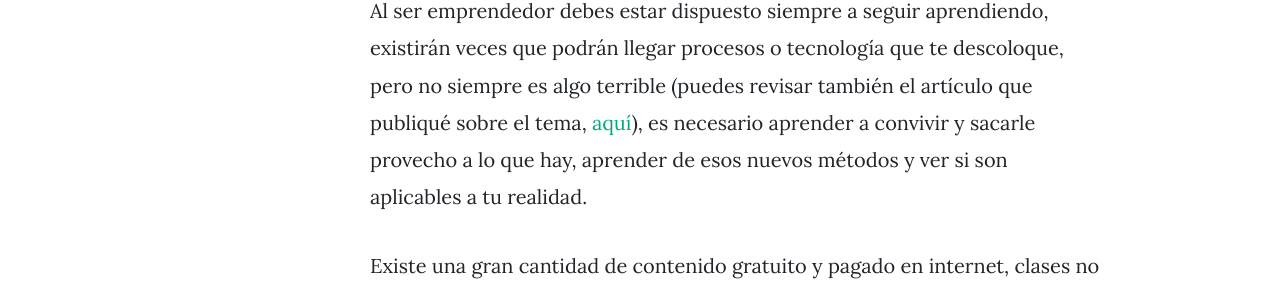
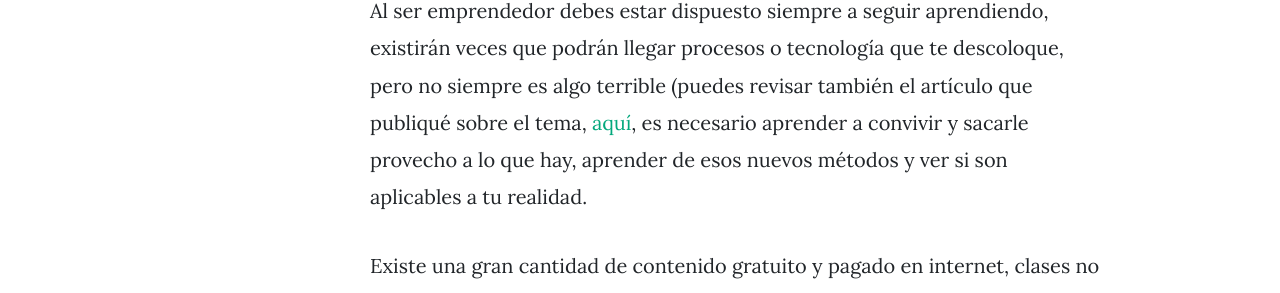
Before and after one commit to FrancisIron/phivar, a Jekyll site: the page built from _posts/2019-04-26-8-puntos-que-debes-saber-a-la-hora-de-emprender.md, in a window 1280 px wide and 900 px high, scrolled down 2903 px. Shown: the part 150-443 px from the top of the window. Built offline with Jekyll 4.4.1, drawn with Linux system fonts in a browser that asks for light colours; nearby versions of some CDN libraries; comment, search, counter and statistics services are not loaded; part of the change alters nothing that is shown.

```diff
--- a/_posts/2019-04-26-8-puntos-que-debes-saber-a-la-hora-de-emprender.md
+++ b/_posts/2019-04-26-8-puntos-que-debes-saber-a-la-hora-de-emprender.md
@@ -26,7 +26,7 @@ También es importante observarlos y observar cómo se comportan, hace tiempo ve
 
 ## 4. Capacítate continuamente
 
-Al ser emprendedor debes estar dispuesto siempre a seguir aprendiendo, existirán veces que podrán llegar procesos o tecnología que te descoloque, pero no siempre es algo terrible (puedes revisar también el artículo que publiqué sobre el tema, [aquí](https://consultancysoft.com/mitos-y-verdades-de-la-implementacion-de-software-en-el-trabajo/)), es necesario aprender a convivir y sacarle provecho a lo que hay, aprender de esos nuevos métodos y ver si son aplicables a tu realidad.
+Al ser emprendedor debes estar dispuesto siempre a seguir aprendiendo, existirán veces que podrán llegar procesos o tecnología que te descoloque, pero no siempre es algo terrible (puedes revisar también el artículo que publiqué sobre el tema, [aquí]({{site.baseurl}}/mitos-y-verdades-de-la-implementacion-de-software-en-el-trabajo/), es necesario aprender a convivir y sacarle provecho a lo que hay, aprender de esos nuevos métodos y ver si son aplicables a tu realidad.
 
 Existe una gran cantidad de contenido gratuito y pagado en internet, clases no presenciales que te dejarán algo, puede que aprendas algo que complemente el producto/servicio que ofreces u ofrecerías, o también puede que aprendas nuevas habilidades que te permita comenzar con una nueva y brillante idea.
 
```
Also changed, not shown: _posts/2019-06-10-google-apoya-a-huawei-e-intenta-convencer-a-su-gobierno-que-no-aplique-las-medidas-anunciadas.md (+2 -0 lines).
